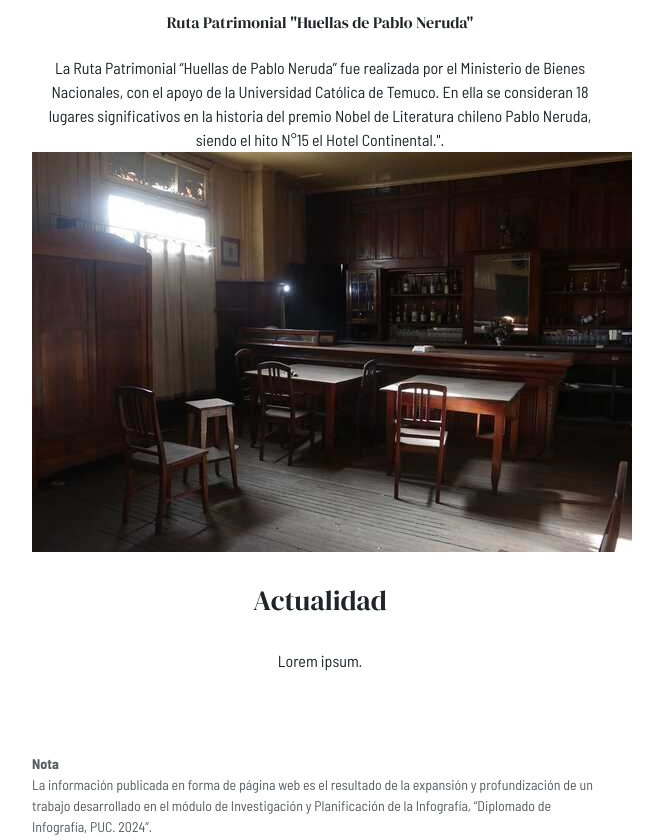
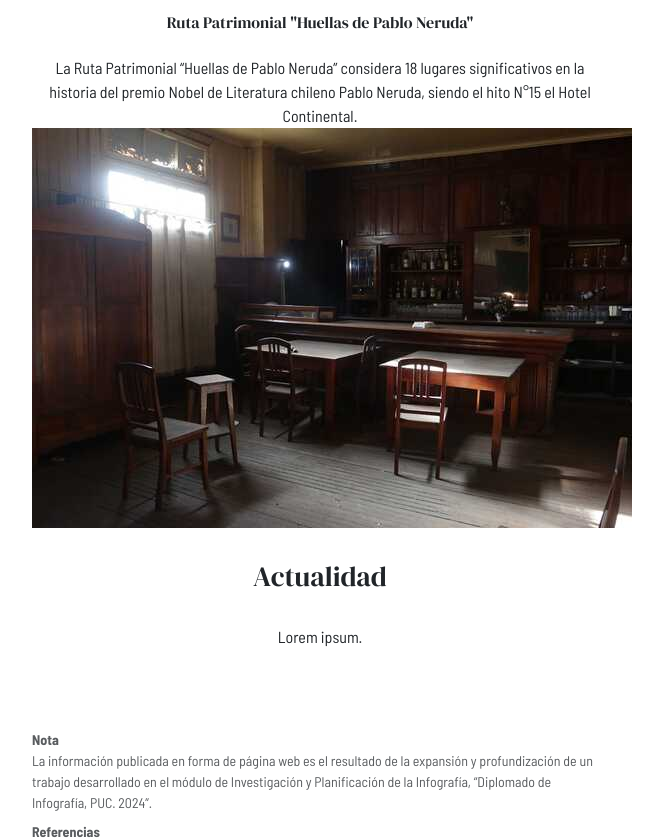
Before and after one commit to diplomado-infografia/tamara-toledo, a plain HTML site: page index.html in a window 1280 px wide. Shown: the part 4292-5132 px from the top of the page, without its empty margins (320-983 px from the left). Drawn offline with nearby package versions, Linux system fonts and the light colour scheme.

Commit message:
Update index.html

```diff
--- a/index.html
+++ b/index.html
@@ -110,7 +110,7 @@
 
                         <h3 class="text-center fs-6">Ruta Patrimonial "Huellas de Pablo Neruda"</h3>
 
-                        <p class="text-center py-3">La Ruta Patrimonial “Huellas de Pablo Neruda” fue realizada por el Ministerio de Bienes Nacionales, con el apoyo de la Universidad Católica de Temuco. En ella se consideran 18 lugares significativos en la historia del premio Nobel de Literatura chileno Pablo Neruda, siendo el hito N°15 el Hotel Continental.".
+                        <p class="text-center py-3">La Ruta Patrimonial “Huellas de Pablo Neruda” considera 18 lugares significativos en la historia del premio Nobel de Literatura chileno Pablo Neruda, siendo el hito N°15 el Hotel Continental.
 
                         <img src="img/05interior.jpg" />
                     </div>
```
